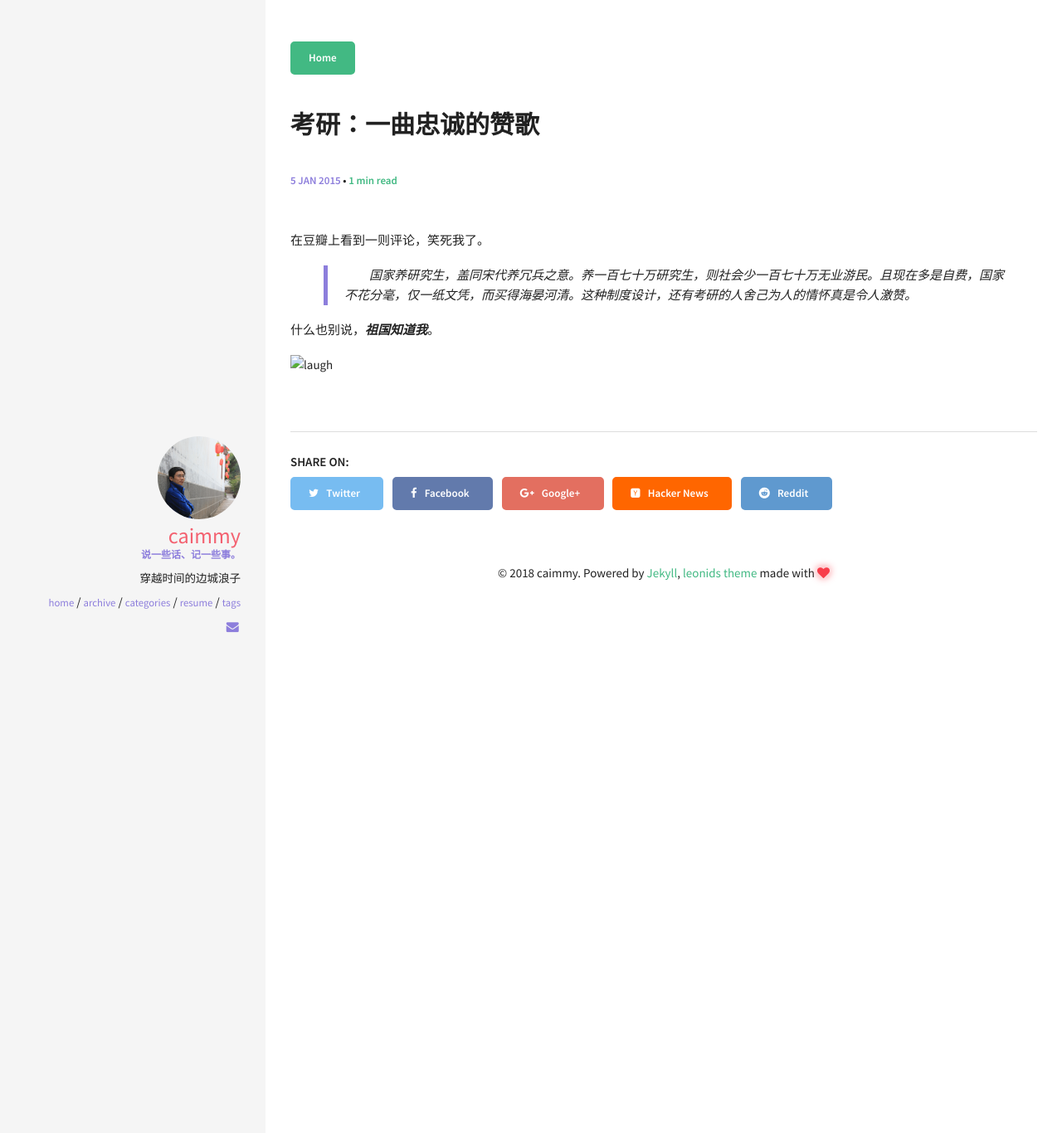
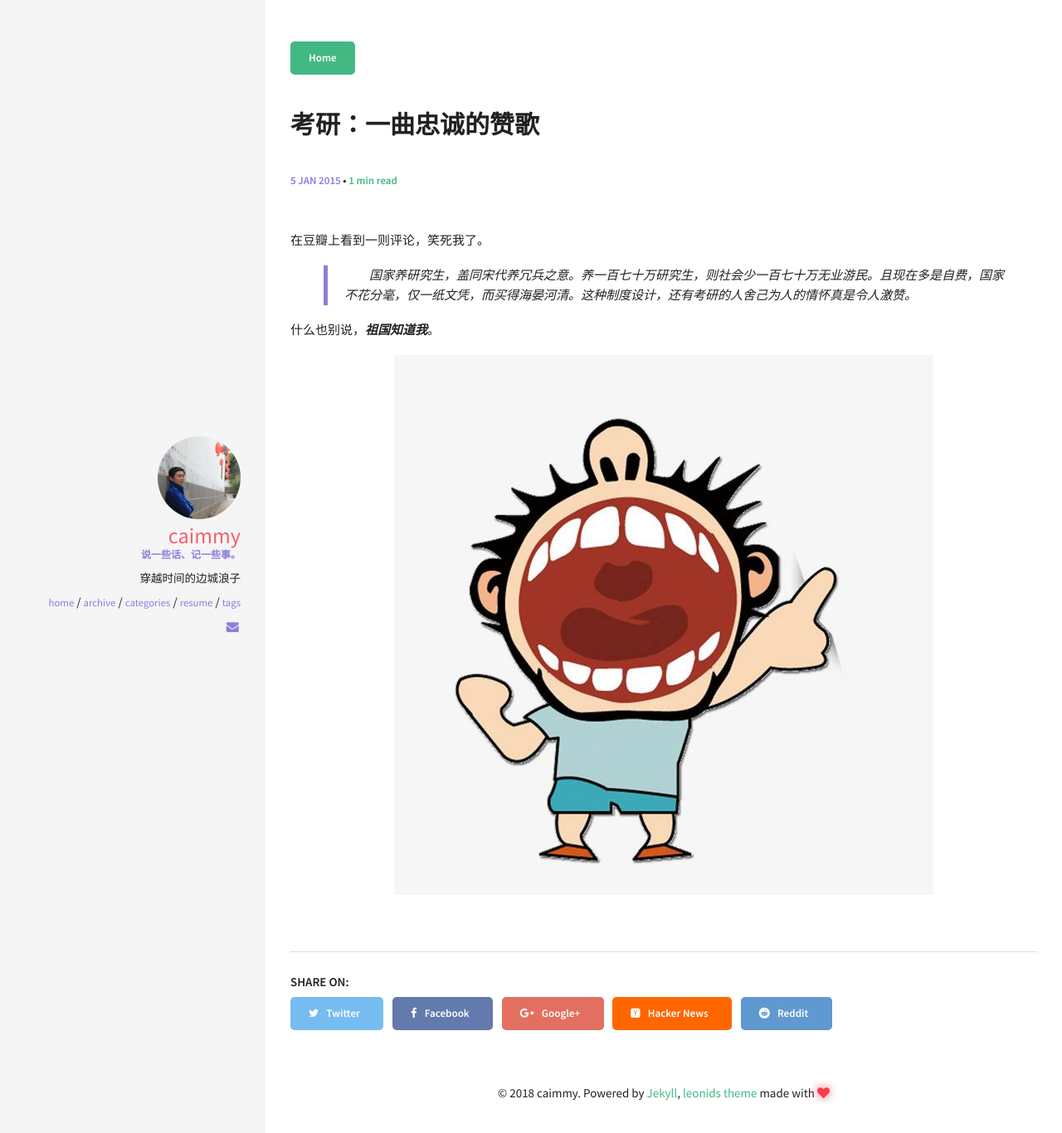
Before and after one commit to caimmy/caimmy.github.io, a Jekyll site: the page built from _posts/others/2015-01-04-masters-degree.md, in a window 1280 px wide. Shown: the top 1366 px of the page at 83% size. Built offline with Jekyll 4.4.1, drawn with Linux system fonts in a browser that asks for light colours.

Commit message:
更换模板

```diff
--- a/_includes/head.html
+++ b/_includes/head.html
@@ -26,7 +26,7 @@
   {% if page.image.feature %}
     <meta property="twitter:image" content="{{ site.url }}/img/{{ page.image.feature }}">
   {% else %}
-    <meta property="twitter:image" content="{{ site.url }}/img/leonids-logo.png">
+    <meta property="twitter:image" content="{{ site.url }}/img/person-logo.png">
   {% endif %}
 
   <!-- Open Graph Tags -->
@@ -37,7 +37,7 @@
   {% if page.image.feature %}
     <meta property="og:image" content="{{ site.url }}/img/{{ page.image.feature }}">
   {% else %}
-    <meta property="og:image" content="{{ site.url }}/img/leonids-logo.png">
+    <meta property="og:image" content="{{ site.url }}/img/person-logo.png">
   {% endif %}
   <title>{{ title }}</title>
 
--- a/_posts/others/2015-01-04-masters-degree.md
+++ b/_posts/others/2015-01-04-masters-degree.md
@@ -12,4 +12,4 @@
 
 什么也别说，___祖国知道我___。
 
-![laugh](/image/asserts/laugh.jpg)
+![laugh](/img/asserts/laugh.jpg)
```
